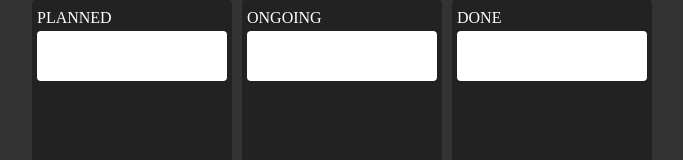
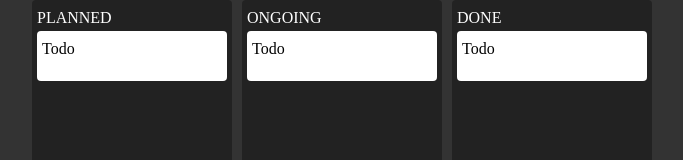
Before and after one commit to esteemayo/kaban-zustand, a React (Vite) app: page / in a window 1280 px wide. Shown: the top 160 px of the page, without its empty margins (298-981 px from the left). Built offline with nearby package versions, Linux system fonts and the light colour scheme.

Commit message:
fix: add css styling

```diff
--- a/src/components/task/Task.css
+++ b/src/components/task/Task.css
@@ -1,5 +1,7 @@
 .task {
   min-height: 5rem;
+  padding: 0.5rem;
   background-color: var(--clr-white);
+  color: var(--clr-black);
   border-radius: 4px;
 }
```
